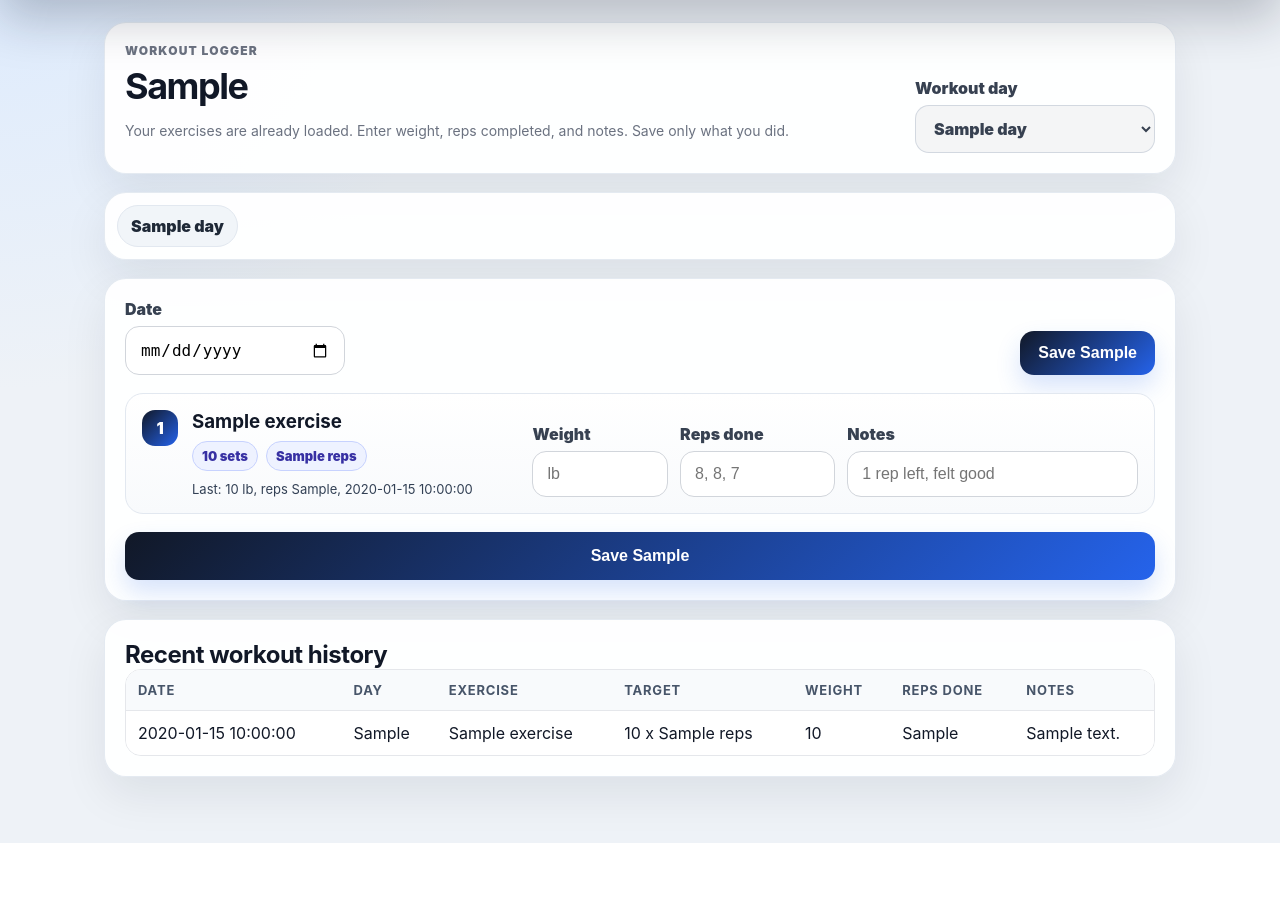
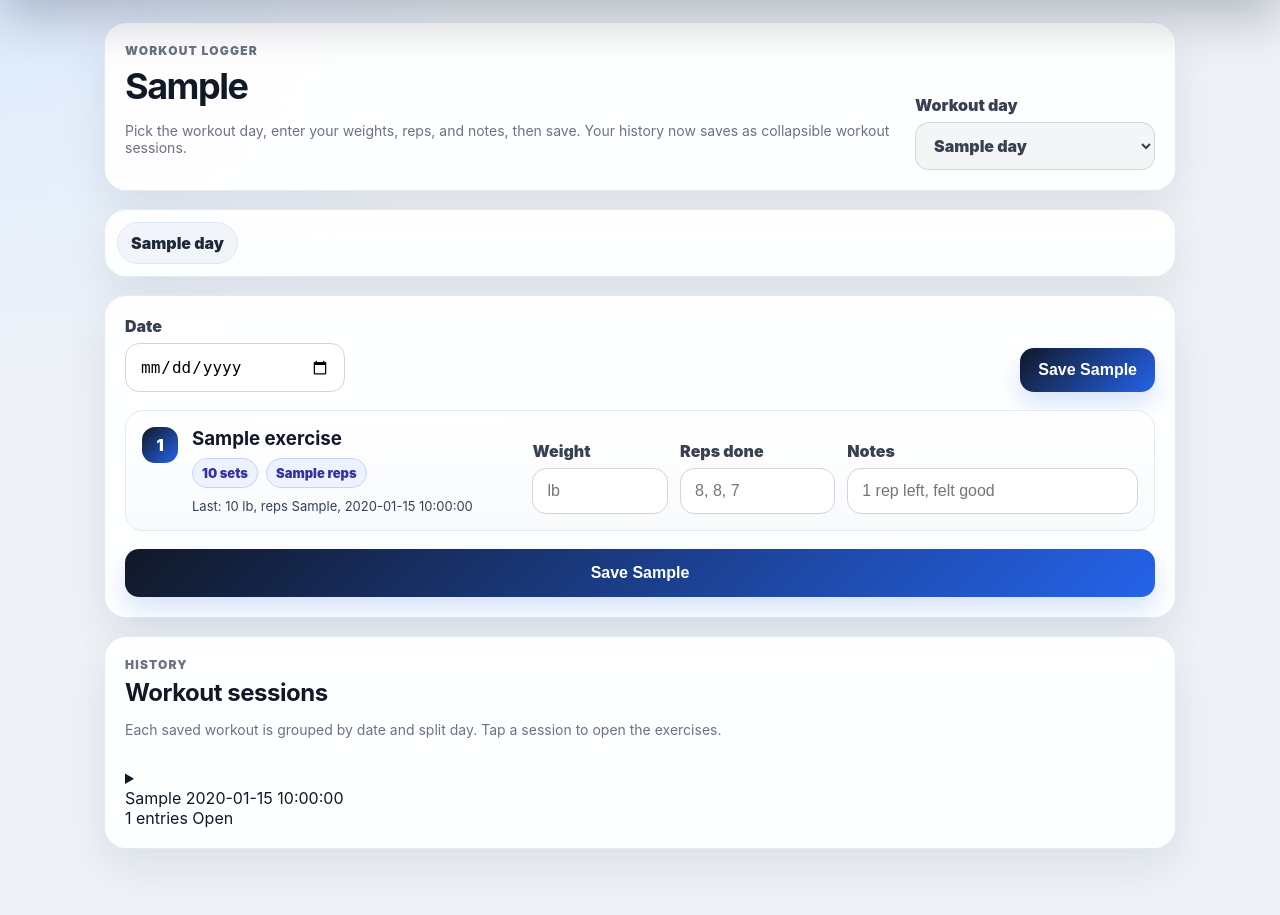
Before and after one commit to bwadams1998/Fat-Loss-Tracker, a Flask app: template templates/workouts.html in a window 1280 px wide. Shown: the part 84-999 px from the top of the page. Before the commit the page ends 927 px from the top, so only its background shows below. Run offline with Flask 3, Linux system fonts and the light colour scheme; the template is opened without the code that fills it: most values are stand-ins (such as "Sample title", 1, 10 or a date in 2020).

Commit message:
Add files via upload

```diff
--- a/templates/workouts.html
+++ b/templates/workouts.html
@@ -4,7 +4,7 @@
   <div>
     <p class="eyebrow">Workout logger</p>
     <h2>{{ selected_day }}</h2>
-    <p class="small">Your exercises are already loaded. Enter weight, reps completed, and notes. Save only what you did.</p>
+    <p class="small">Pick the workout day, enter your weights, reps, and notes, then save. Your history now saves as collapsible workout sessions.</p>
   </div>
   <form method="get" class="quick-day-picker">
     <label>Workout day
@@ -78,22 +78,51 @@
 </section>
 
 <section class="card">
-  <h2>Recent workout history</h2>
-  <div class="table-wrap">
-    <table>
-      <tr><th>Date</th><th>Day</th><th>Exercise</th><th>Target</th><th>Weight</th><th>Reps done</th><th>Notes</th></tr>
-      {% for row in items %}
-      <tr>
-        <td>{{ row.workout_date }}</td>
-        <td>{{ row.split_day }}</td>
-        <td>{{ row.exercise }}</td>
-        <td>{{ row.sets }} x {{ row.reps }}</td>
-        <td>{{ row.weight }}</td>
-        <td>{{ row.actual_reps if row.actual_reps is defined else '' }}</td>
-        <td>{{ row.notes }}</td>
-      </tr>
+  <div class="section-title">
+    <div>
+      <p class="eyebrow">History</p>
+      <h2>Workout sessions</h2>
+      <p class="small">Each saved workout is grouped by date and split day. Tap a session to open the exercises.</p>
+    </div>
+  </div>
+
+  {% if workout_sessions %}
+    <div class="session-list">
+      {% for session in workout_sessions %}
+      <details class="session-card">
+        <summary>
+          <div class="session-summary-main">
+            <span class="session-day">{{ session.split_day }}</span>
+            <span class="session-date">{{ session.workout_date }}</span>
+          </div>
+          <div class="session-summary-meta">
+            <span>{{ session.entries|length }} entries</span>
+            <span class="chevron">Open</span>
+          </div>
+        </summary>
+
+        <div class="session-body">
+          {% for row in session.entries %}
+          <div class="session-exercise-row">
+            <div>
+              <h3>{{ row.exercise }}</h3>
+              <p>{{ row.sets }} sets, {{ row.reps }}</p>
+            </div>
+            <div class="session-stats">
+              <span><strong>{{ row.weight or '-' }}</strong> lb</span>
+              <span><strong>{{ row.actual_reps or '-' }}</strong> reps</span>
+            </div>
+            {% if row.notes %}
+              <p class="session-notes">{{ row.notes }}</p>
+            {% endif %}
+          </div>
+          {% endfor %}
+        </div>
+      </details>
       {% endfor %}
-    </table>
-  </div>
+    </div>
+  {% else %}
+    <p class="muted">No workouts logged yet.</p>
+  {% endif %}
 </section>
 {% endblock %}
```
